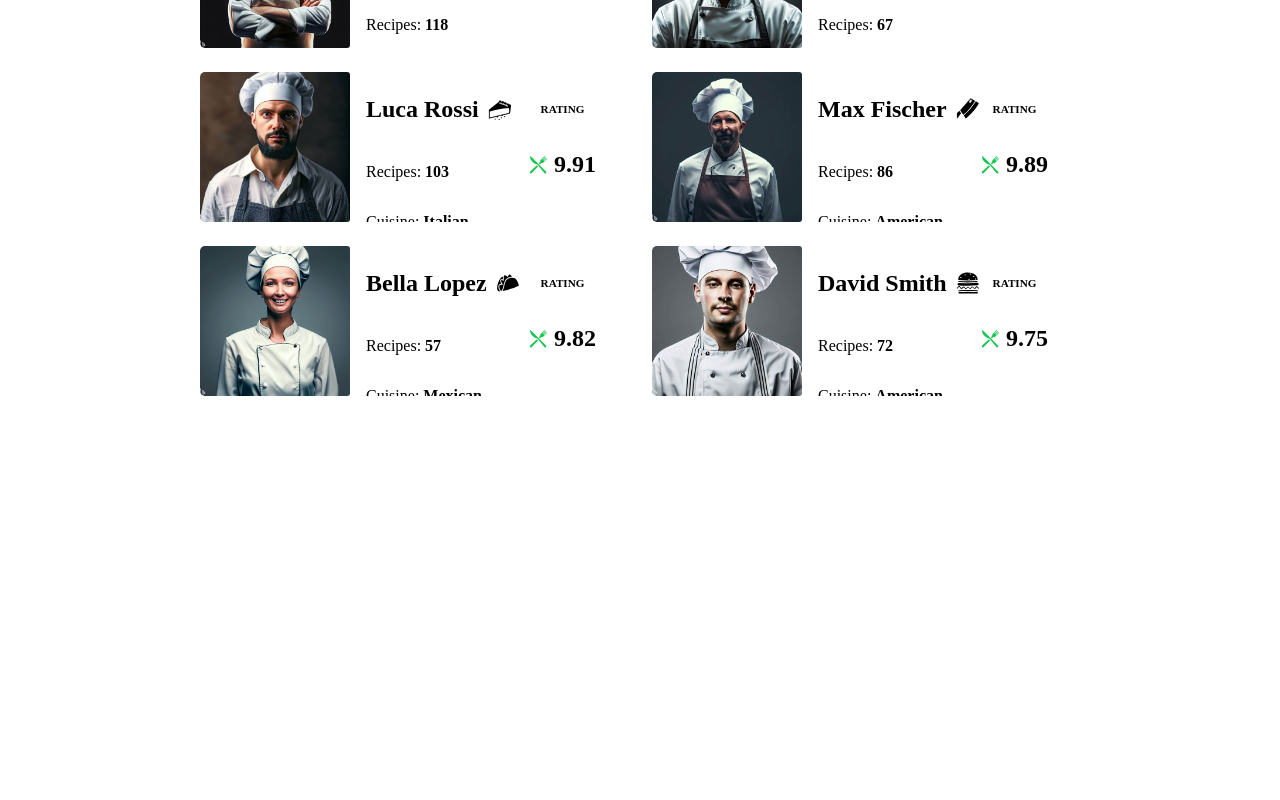
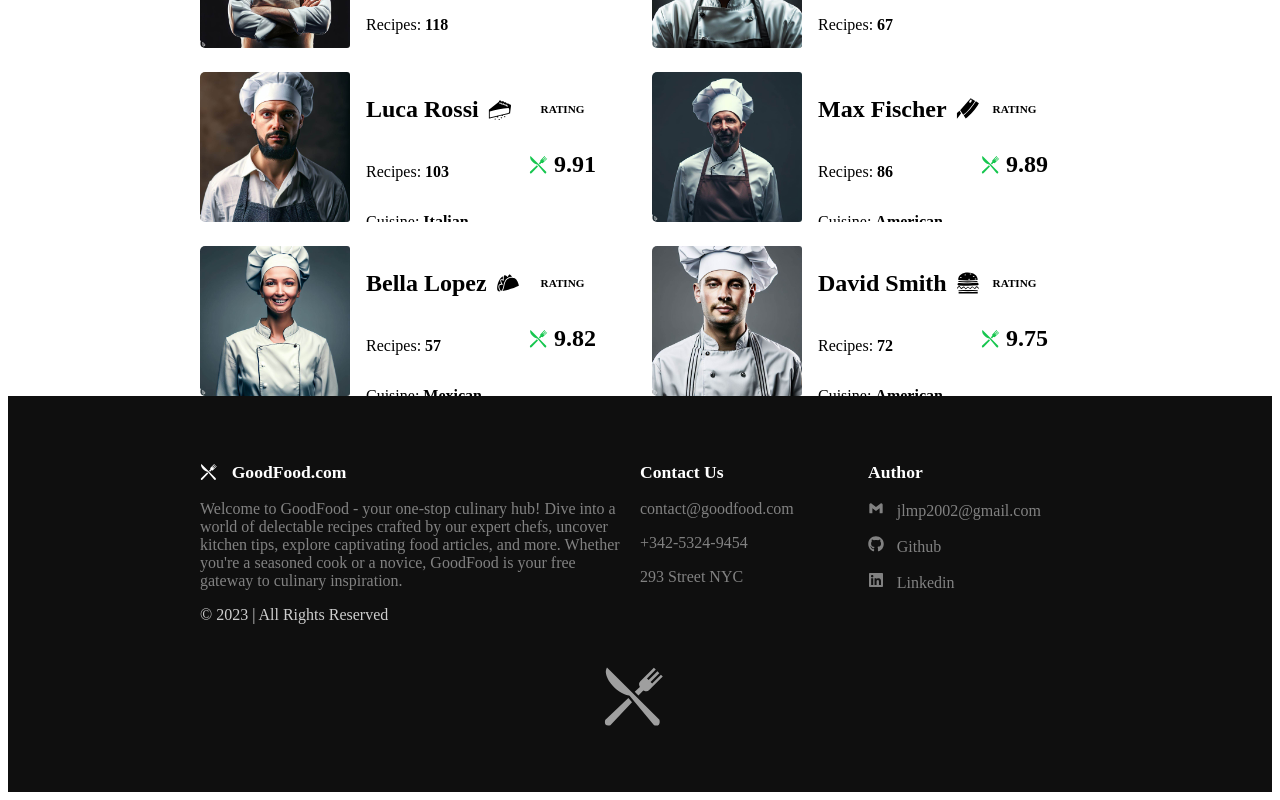
Before and after one commit to jorgeprj/goodfood-react, a React (Vite) app: page / in a window 1280 px wide. Shown: the part 1215-2015 px from the top of the page. Before the commit the page ends 1619 px from the top, so only its background shows below. Built offline with nearby package versions, Linux system fonts and the light colour scheme; the HTML template or start-up script is replaced by a standard one.

Commit message:
feat: footer

```diff
--- a/src/App.jsx
+++ b/src/App.jsx
@@ -5,6 +5,7 @@ import HeroSection from './components/HeroSection'
 import ImproveSection from './components/ImproveSection'
 import QuoteSection from './components/QuoteSection'
 import ChefsSection from './components/ChefsSection'
+import Footer from './components/Footer'
 
 
 function App() {
@@ -18,6 +19,7 @@ function App() {
         <QuoteSection />
         <ChefsSection />
       </div>
+      <Footer />
     </div>
   )
 }
--- /dev/null
+++ b/src/components/Footer.jsx
@@ -0,0 +1,36 @@
+import React from 'react'
+
+import { FaGithub, FaLinkedin } from 'react-icons/fa';
+import { BiLogoGmail } from 'react-icons/bi';
+import { GiKnifeFork } from 'react-icons/gi'
+
+import '../styles/Footer.css'
+
+const Footer = () => {
+    return (
+        <div className='footer container'>
+            <div className='footer-sections'>
+                <div className='footer-section'>
+                    <p className='title'><GiKnifeFork /> GoodFood.com</p>
+                    <p>Welcome to GoodFood - your one-stop culinary hub! Dive into a world of delectable recipes crafted by our expert chefs, uncover kitchen tips, explore captivating food articles, and more. Whether you're a seasoned cook or a novice, GoodFood is your free gateway to culinary inspiration.</p>
+                    <p style={{ color: '#fff' }}>&copy; 2023 | All Rights Reserved</p>
+                </div>
+                <div className='footer-section'>
+                    <p className='title'>Contact Us</p>
+                    <p>contact@goodfood.com</p>
+                    <p>+342-5324-9454</p>
+                    <p>293 Street NYC</p>
+                </div>
+                <div className='footer-section'>
+                    <p className='title'>Author</p>
+                    <p><a href="jlmp2002@gmail.com"><BiLogoGmail />jlmp2002@gmail.com</a></p>
+                    <p><a href="https://github.com/jorgeprj"><FaGithub />Github</a></p>
+                    <p><a href="https://www.linkedin.com/in/jorgeprj/"><FaLinkedin />Linkedin</a></p>
+                </div>
+            </div>
+            <p className='footer-logo'><GiKnifeFork size={64}/></p>
+        </div>
+    )
+}
+
+export default Footer
--- /dev/null
+++ b/src/styles/Footer.css
@@ -0,0 +1,56 @@
+.footer{
+    background-color: #0f0f0f;
+    color: rgba(255, 255, 255, 0.6);
+    padding-block: 3em;
+}
+
+.footer-sections{
+    display: grid;
+    grid-template-columns: 2fr 1fr 1fr;
+    grid-gap: 1em;
+}
+
+.footer-section .title{
+    opacity: 1;
+    font-weight: bold;
+    margin-bottom: 1em;
+    font-size: 1.1em;
+    color: #fff;
+}
+
+.footer-section p{
+    display: flex;
+    align-items: center;
+    flex-direction: row;
+    text-align: left;
+    opacity: 0.8;
+    margin-bottom: 0.5em;
+}
+
+.footer a{
+    color: rgba(255, 255, 255, 0.6);
+    text-decoration: 0;
+}
+
+.footer svg{
+    margin-right: 0.8em;
+}
+
+.footer svg:hover,
+.footer a:hover{
+    color: #fff;
+}
+
+.footer-logo{
+    display: flex;
+    align-items: center;
+    flex-direction: column;
+    text-align: center;
+    justify-content: center;
+    margin-top: 2em;
+}
+
+.created-by{
+    font-size: 2em;
+    font-weight: bold;
+}
```
